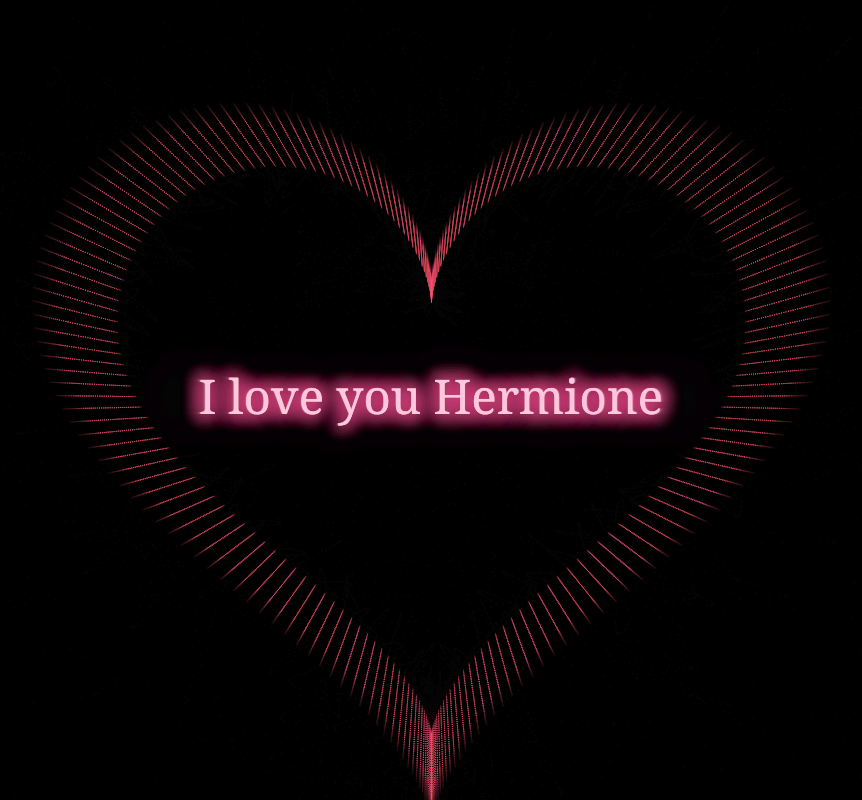
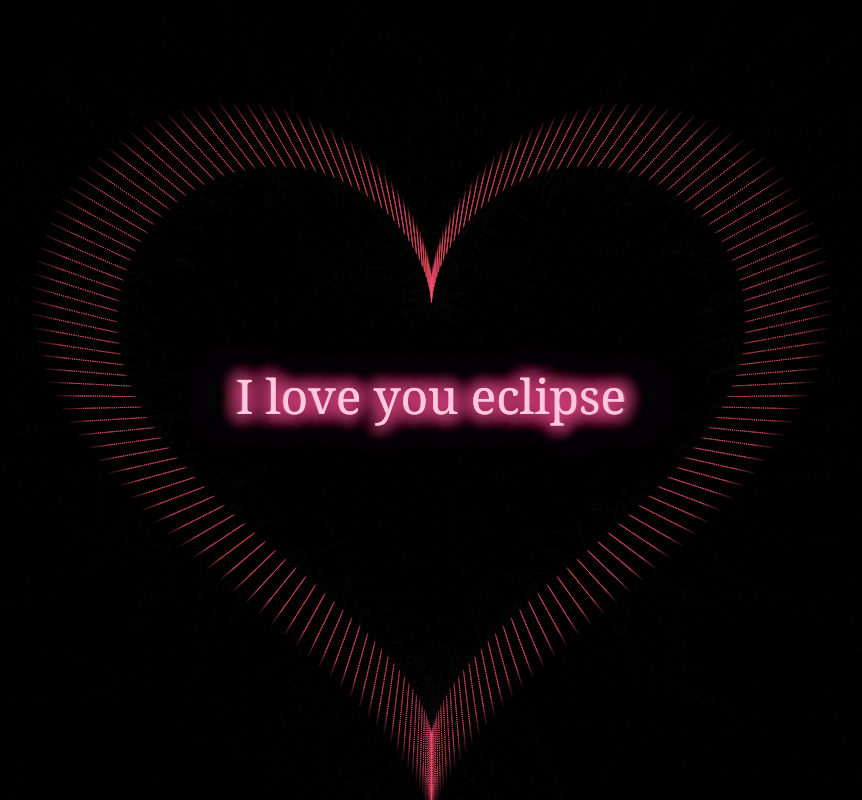
Before and after one commit to silvaigorsei-rgb/itachi_devloper.github.io, a plain HTML site: page index.html in a window 1280 px wide. Shown: the whole page, without its empty margins (209-1071 px from the left). Drawn offline with Linux system fonts and the light colour scheme.

Commit message:
Update index.html
Signed-off-by: DEV_ITACHI <silva.igor.sei@gmail.com>

```diff
--- a/index.html
+++ b/index.html
@@ -67,7 +67,7 @@ function drawText(time) {
     ctx.shadowBlur = 25 + Math.sin(time * 4) * 10;
 
     ctx.fillStyle = "rgba(255,200,220,1)";
-    ctx.fillText("I love you Hermione", w/2, h/2);
+    ctx.fillText("I love you eclipse", w/2, h/2);
     ctx.restore();
 }
 
```
